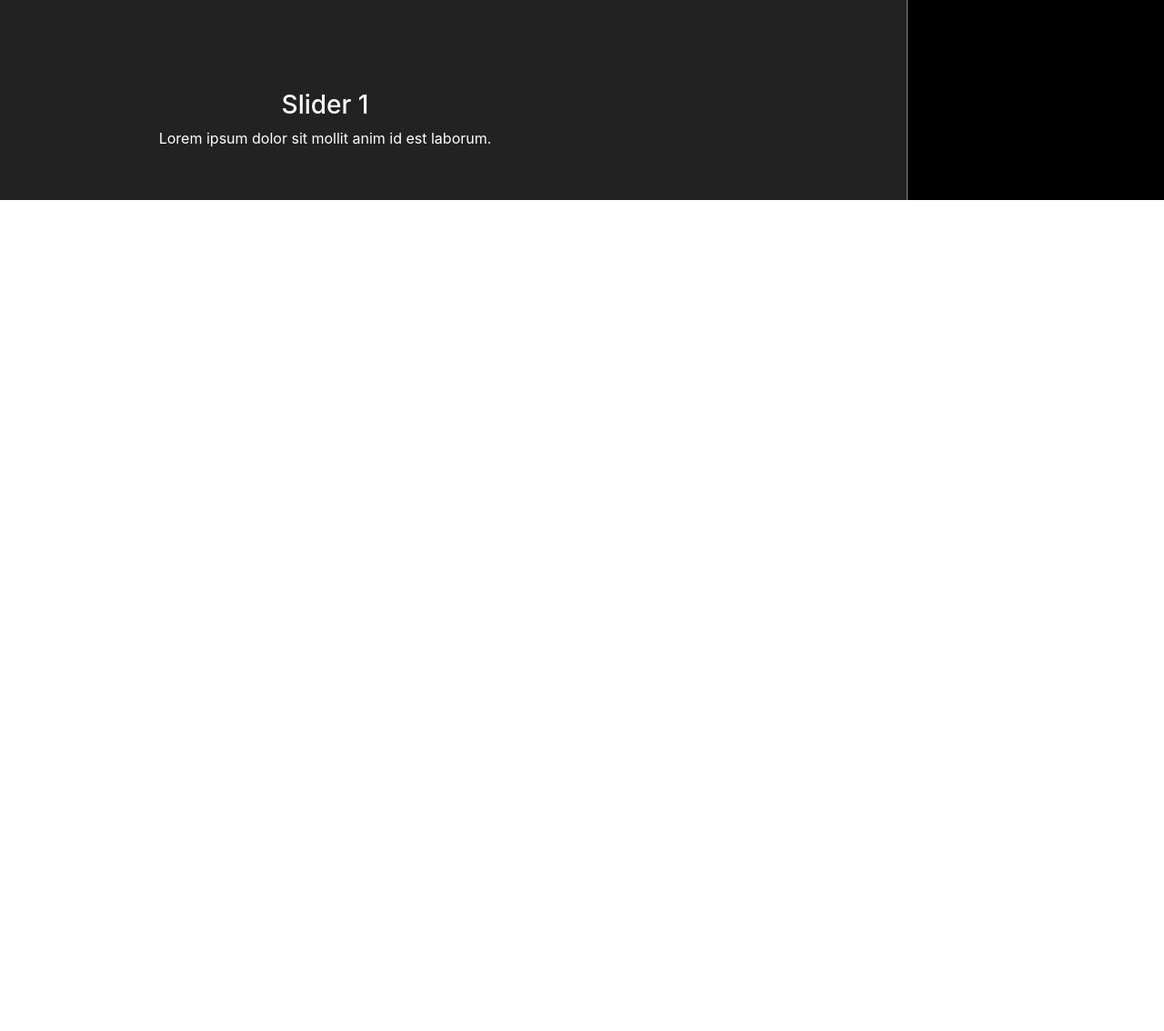
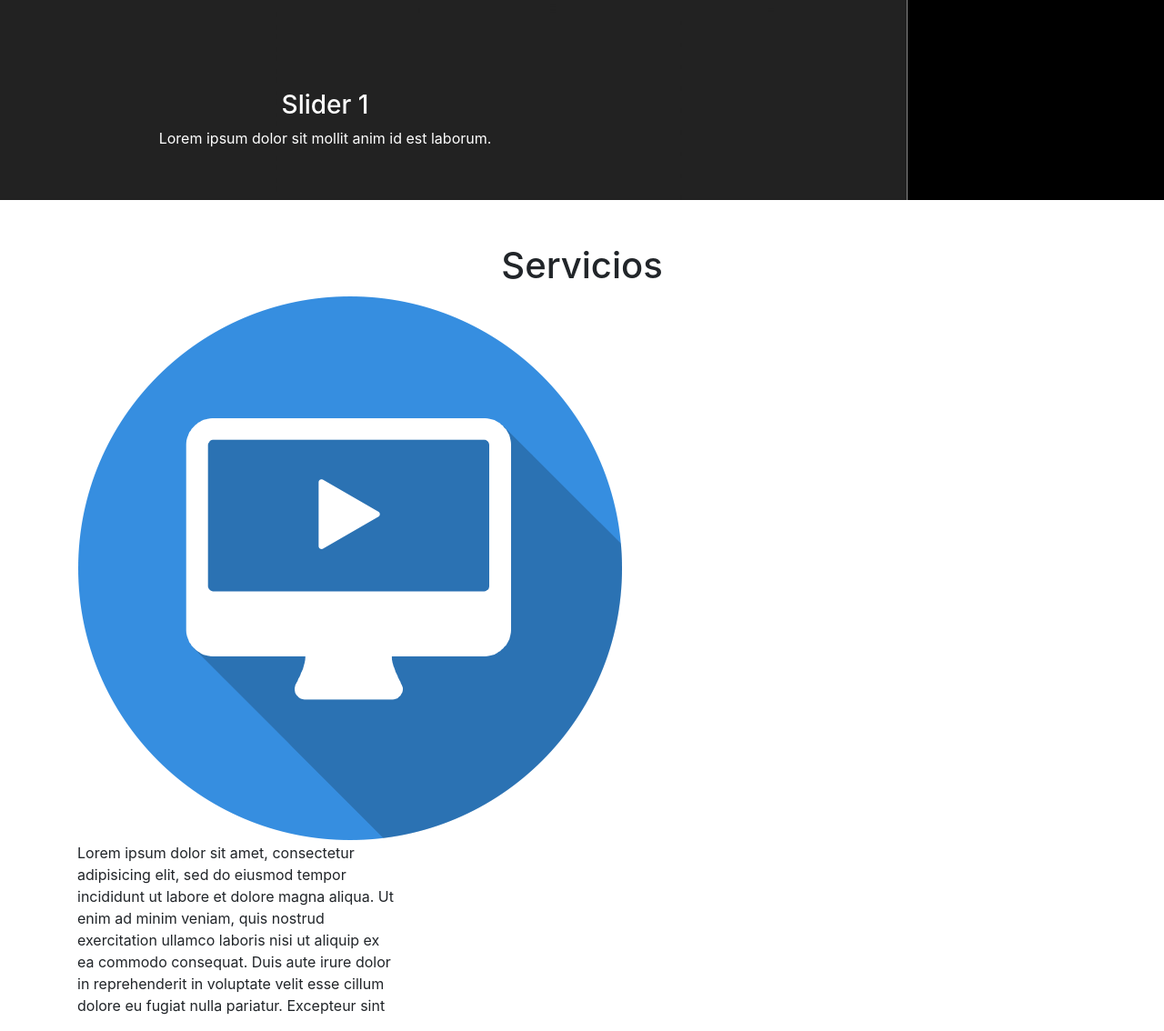
Before and after one commit to CodeCreativeNicaragua/WebBootstrap4, a plain HTML site: page index.html in a window 1280 px wide. Shown: the part 500-1634 px from the top of the page at 91% size. Before the commit the page ends 800 px from the top, so only its background shows below. Drawn offline with nearby package versions, Linux system fonts and the light colour scheme.

Commit message:
Seccion Servicios

```diff
--- a/css/estilo.css
+++ b/css/estilo.css
@@ -9,3 +9,9 @@
 
   width: 100%;
 }
+
+.titulos{
+
+  text-align: center;
+  margin-bottom: 10px;
+}
--- a/index.html
+++ b/index.html
@@ -71,6 +71,18 @@
           </a>
 
     </div>
+    <br>
+    <br>
+    <div class="container">
+        <h1 class="titulos">Servicios</h1>
+          <div class="row">
+                <div class="col-sm-4">
+                      <img class="img-circle"src="img\EdicionVideo.png" alt="EdicionVideo">
+                      <p>Lorem ipsum dolor sit amet, consectetur adipisicing elit, sed do eiusmod tempor incididunt ut labore et dolore magna aliqua. Ut enim ad minim veniam, quis nostrud exercitation ullamco laboris nisi ut aliquip ex ea commodo consequat. Duis aute irure dolor in reprehenderit in voluptate velit esse cillum dolore eu fugiat nulla pariatur. Excepteur sint   </p>
+                </div>
+          </div>
+
+    </div>
 
 
 
```
Also changed, not shown: img/EdicionVideo.png (added).
